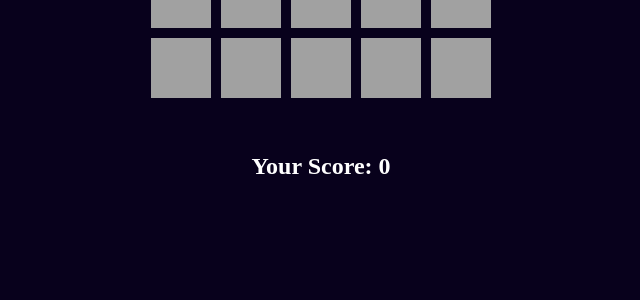
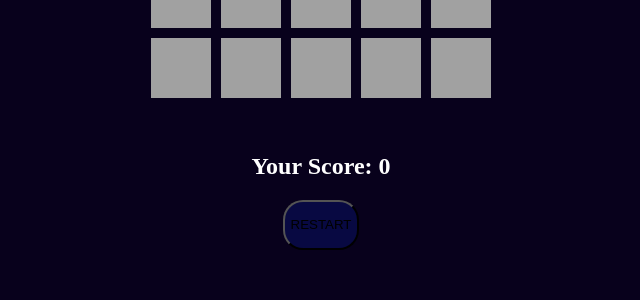
Before and after one commit to ImmatureAI/Wordle, a Flask app: page / in a window 1280 px wide. Shown: the part 435-735 px from the top of the page, without its empty margins (319-959 px from the left). Run offline with Flask 3, Linux system fonts and the light colour scheme; data that the repository does not hold is empty; parts of the project's set-up code (start-up, migrations or seed data) failed here and were passed over.

Commit message:
Add restart button

```diff
--- a/static/script.js
+++ b/static/script.js
@@ -6,6 +6,7 @@ let currentColumn = 0;
 let score = 0;
 const board = document.getElementById("canvas");
 const scoreBoard = document.getElementById("score");
+const restartButton = document.getElementById("restart")
 for(let i = 0; i < 6; i++){
     const rowElement = document.createElement('div');
     rowElement.setAttribute('class', 'row');
@@ -26,6 +27,8 @@ async function initGame(){
     });
     const data = await response.json();
     console.log(data.message);
+
+    restartButton.style.display = 'none'
     board.style.display = "initial"
     cleanBoard();
     typingAllowed = true;
@@ -141,9 +144,8 @@ async function gameLost(){
     typingAllowed = false;
     board.style.display = "none";
     scoreBoard.innerText = "Your final score is " + score;
-    await sleep(2000);
+    restartButton.style.display = 'initial';
     score = 0;
-    alert("Restart game ?");
-    cleanBoard();
-    initGame();
 }
+
+restartButton.addEventListener('click', initGame)
--- a/static/style.css
+++ b/static/style.css
@@ -34,3 +34,11 @@ body {
     font-size: 45px;
     font-weight: bold;
 }
+
+button {
+    /* display: none; */
+    background-color: #080942;
+    border-radius: 20px;
+    height: 50px;
+    cursor: pointer;
+}
--- a/templates/index.html
+++ b/templates/index.html
@@ -18,6 +18,7 @@
         <div id = "score">
             <h2>Your Score: 0</h2>
         </div>
+        <button type="button" id = "restart">RESTART</button>
         <script src = "{{url_for('static', filename = 'script.js')}}"></script>
     </body>
 </html>
```
